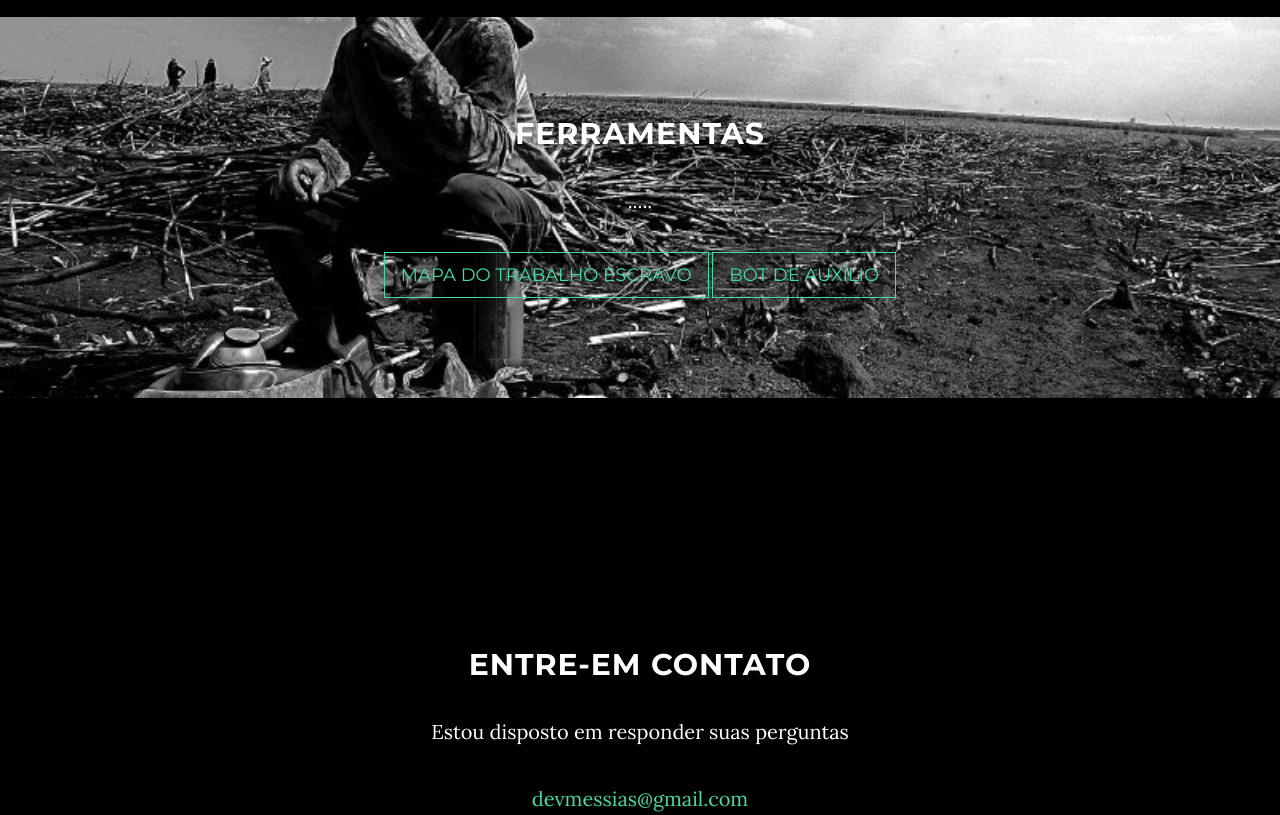
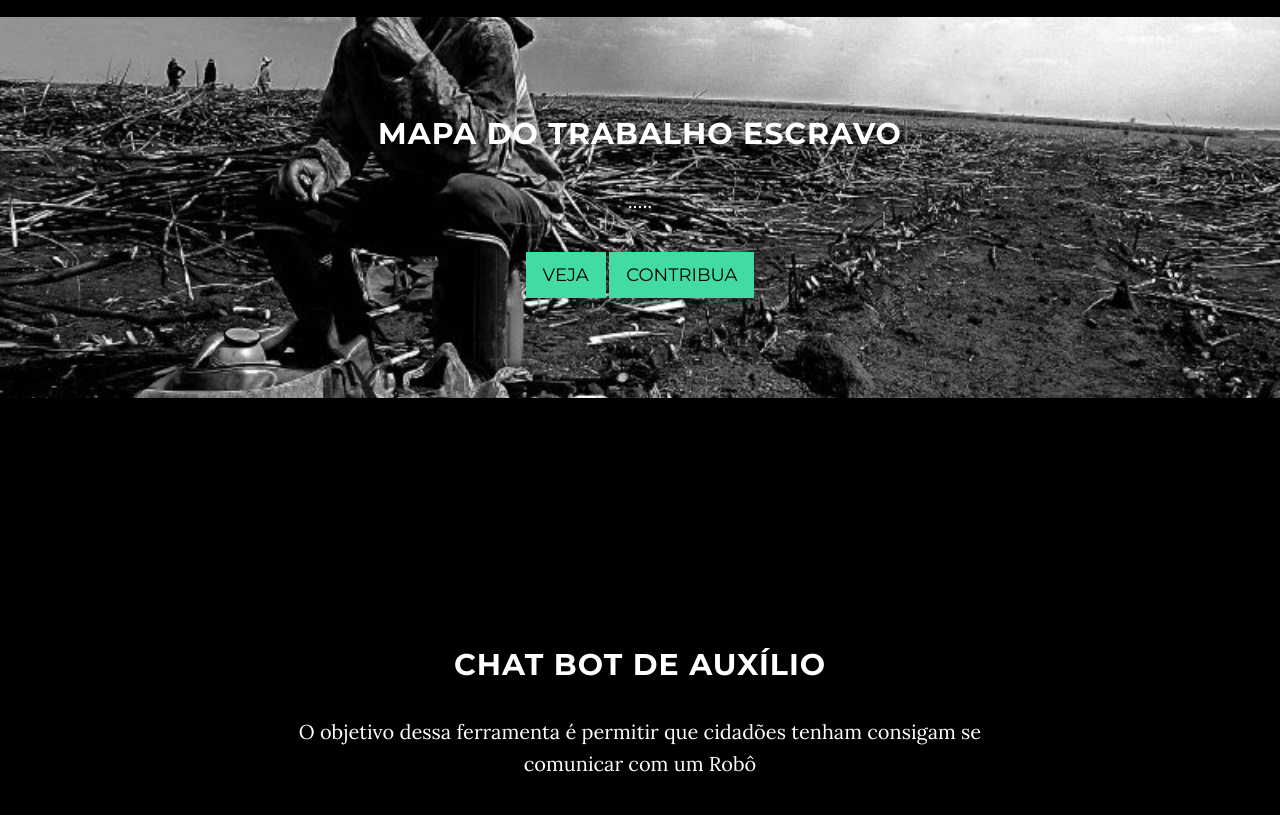
Before and after one commit to BrasilLivre/brasillivre.github.io, a website: page index.html in a window 1280 px wide. Shown: the part 1770-2585 px from the top of the page. Drawn offline with nearby package versions, Linux system fonts and the light colour scheme; some packages are replaced by stand-ins of ours.

Commit message:
Pequenas alterações no design

```diff
--- /dev/null
+++ b/css/custom.css
@@ -0,0 +1,4 @@
+.btn-default.full {
+    color: #000;
+    background-color: #42DCA3!important;
+}
--- a/index.html
+++ b/index.html
@@ -31,6 +31,8 @@
 
   <!-- Theme CSS -->
   <link href="css/grayscale.min.css" rel="stylesheet">
+  <link href="css/custom.css" rel="stylesheet">
+
 
   <!-- HTML5 Shim and Respond.js IE8 support of HTML5 elements and media queries -->
   <!-- WARNING: Respond.js doesn't work if you view the page via file:// -->
@@ -88,7 +90,7 @@
         <div class="row">
           <div class="col-md-8 col-md-offset-2">
             <h1 class="brand-heading">Brasil Livre</h1>
-            <p class="intro-text">Lutando contra o trabalho escravo contemporâneo
+            <p class="intro-text">Lutando contra o a exploração de mão de obra no Brasil
               <br>Comunidade de Software Livre UFU.</p>
             <a href="#about" class="btn btn-circle page-scroll">
               <i class="fa fa-angle-double-down animated"></i>
@@ -121,16 +123,31 @@
     <div class="download-section">
       <div class="container">
         <div class="col-lg-8 col-lg-offset-2">
-          <h2>Ferramentas</h2>
+          <h2>Mapa do Trabalho Escravo</h2>
           <p>.....</p>
-          <a href="http://brasillivre.brunomessias.com" class="btn btn-default btn-lg">Mapa do Trabalho Escravo</a>
+          <a href="http://brasillivre.brunomessias.com" class="btn btn-default btn-lg full">Veja</a>
+          <a href="http://brasillivre.brunomessias.com" class="btn btn-default btn-lg full">Contribua</a>
+
+        </div>
+
+      </div>
+    </div>
+  </section>
+  <section id=" " class="content-section text-center">
+    <div class="">
+      <div class="container">
+        <div class="col-lg-8 col-lg-offset-2">
+          <h2>Chat Bot de Auxílio</h2>
+          <p>
+O objetivo dessa ferramenta é permitir que cidadões tenham consigam se comunicar com um Robô
+          </p>
           <a href="http://brasillivre.brunomessias.com" class="btn btn-default btn-lg">Bot de Auxílio</a>
 
         </div>
+
       </div>
     </div>
   </section>
-
   <!-- Contact Section -->
   <section id="contact" class="container content-section text-center">
     <div class="row">
```
